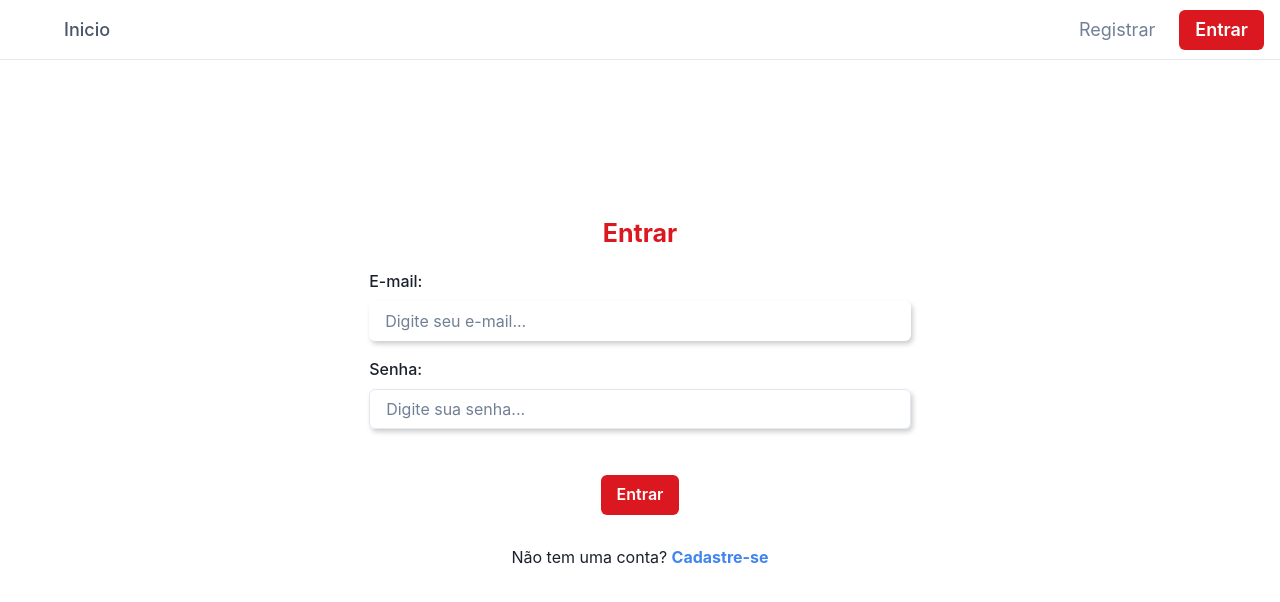
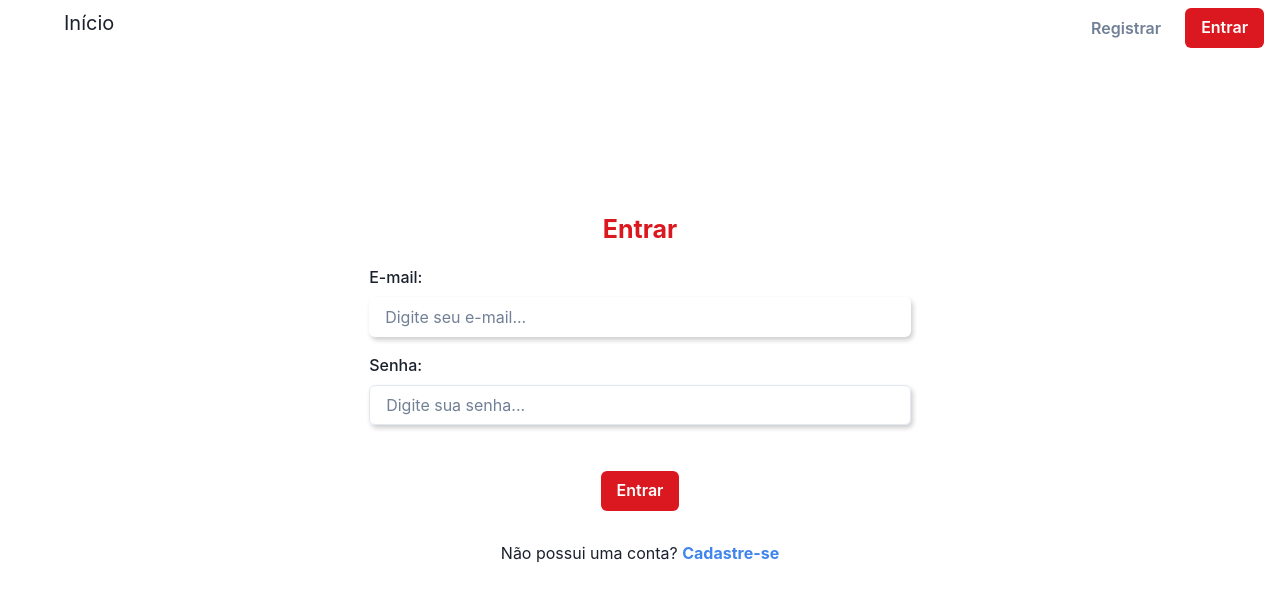
Before and after one commit to AnaJuliaSSdev/desafio-restaurantes, a React (Vite) app in the folder frontend/: page /login in a window 1280 px wide. Shown: the top 602 px of the page. Built offline with nearby package versions, Linux system fonts and the light colour scheme; no server answers.

Commit message:
css navigation
Co-authored-by: Arthur <ArthurVitor@users.noreply.github.com>

```diff
--- a/frontend/src/App.css
+++ b/frontend/src/App.css
@@ -38,4 +38,5 @@
     background-color: white !important ;
     color: var(--primaryRed) !important;
     box-shadow: 2px 3px 5px rgba(0, 0, 0, 0.2);
+    cursor: pointer;
 }
--- a/frontend/src/components/Navigation/Navigation.css
+++ b/frontend/src/components/Navigation/Navigation.css
@@ -0,0 +1,46 @@
+.link-start{
+    padding-top: 2px;
+    padding-bottom: 2px;
+    justify-content: space-between;
+    align-items: center;
+    font-weight: 600;
+    color: gray;
+}
+
+.link-start:hover{
+    text-decoration: none;
+}
+
+.flex-icon-mobile{
+    background-color: white;
+    color: gray;
+    min-height: 70px;
+    border-style: solid;
+    border-color: gray;
+    align-items: center;
+}
+
+.navigation-exit{
+    font-size: large;
+    font-weight: 700;
+}
+
+.navigation-register{
+    font-size: large;
+    font-weight: 400;
+}
+
+.link-home{
+    font-size: 30px !important;
+    font-weight: 600;
+    color: gray;
+}
+
+.link-home:hover{
+    text-decoration: none;
+    color: gray;
+}
+
+.mobile-nav-item{
+    border: 1px solid gray;
+}
--- a/frontend/src/components/Navigation/Navigation.tsx
+++ b/frontend/src/components/Navigation/Navigation.tsx
@@ -10,7 +10,6 @@ import {
   Collapse,
   Popover,
   PopoverTrigger,
-  useColorModeValue,
   useBreakpointValue,
   useDisclosure,
 } from "@chakra-ui/react";
@@ -21,7 +20,7 @@ import { useAuth } from "@/hooks/useAuth";
 export function Navigation() {
   const { isOpen, onToggle } = useDisclosure();
   const { t } = useTranslation();
-  const {accessToken, updateAccessToken} = useAuth();
+  const { accessToken, updateAccessToken } = useAuth();
 
   const logout = () => {
     updateAccessToken(null);
@@ -30,15 +29,10 @@ export function Navigation() {
   return (
     <Box>
       <Flex
-        bg={useColorModeValue("white", "gray.800")}
-        color={useColorModeValue("gray.600", "white")}
-        minH={"60px"}
         py={{ base: 2 }}
         px={{ base: 4 }}
         borderBottom={1}
-        borderStyle={"solid"}
-        borderColor={useColorModeValue("gray.200", "gray.900")}
-        align={"center"}
+        className="flex-icon-mobile"
       >
         <Flex
           flex={{ base: 1, md: "auto" }}
@@ -57,10 +51,7 @@ export function Navigation() {
         <Flex flex={{ base: 1 }} justify={{ base: "center", md: "start" }}>
           <Text
             textAlign={useBreakpointValue({ base: "center", md: "left" })}
-            fontFamily={"heading"}
-            color={useColorModeValue("gray.800", "white")}
           ></Text>
-
           <Flex display={{ base: "none", md: "flex" }} ml={10}>
             <DesktopNav />
           </Flex>
@@ -72,18 +63,35 @@ export function Navigation() {
           direction={"row"}
           spacing={6}
         >
-          { accessToken ?
+          {accessToken ? (
+            <Button
+              as={"a"}
+              display={{ base: "none", md: "inline-flex" }}
+              className="button-submit navigation-exit"
+              onClick={logout}
+            >
+              {t("navigation.exit")}
+            </Button>
+          ) : (
             <>
-              <Button as={"a"} display={{ base: "none", md: "inline-flex" }} fontSize={"lg"} fontWeight={600} className="button-submit" onClick={logout}>{t("navigation.exit")}</Button>
+              <Button
+                as={"a"}
+                variant={"link"}
+                href={"/register"}
+                className="navigation-register"
+              >
+                {t("navigation.register")}
+              </Button>
+              <Button
+                as={"a"}
+                display={{ base: "none", md: "inline-flex" }}
+                href={"/login"}
+                className="button-submit navigation-exit"
+              >
+                {t("navigation.login")}
+              </Button>
             </>
-            :
-            <>
-              <Button as={"a"} fontSize={"lg"} fontWeight={400} variant={"link"} href={"/register"}>{t("navigation.register")}</Button>
-              <Button as={"a"} display={{ base: "none", md: "inline-flex" }} fontSize={"lg"} fontWeight={600} href={"/login"} className="button-submit">{t("navigation.login")}</Button>
-            </>
-          }
-
-
+          )}
         </Stack>
       </Flex>
 
@@ -95,26 +103,18 @@ export function Navigation() {
 }
 
 const DesktopNav = () => {
-  const linkColor = useColorModeValue("gray.600", "gray.200");
-  const linkHoverColor = useColorModeValue("gray.800", "white");
   const { t } = useTranslation();
 
   return (
     <Stack direction={"row"} spacing={4}>
-      <Box key="tiririca">
+      <Box fontSize={20} key={t("home.home")}>
         <Popover trigger={"hover"} placement={"bottom-start"}>
           <PopoverTrigger>
             <Box
               as="a"
               p={2}
               href={"/"}
-              fontSize={"lg"}
-              fontWeight={500}
-              color={linkColor}
-              _hover={{
-                textDecoration: "none",
-                color: linkHoverColor,
-              }}
+              className="link-home"
             >
               {t("home.home")}
             </Box>
@@ -128,7 +128,7 @@ const DesktopNav = () => {
 const MobileNav = () => {
   return (
     <Stack
-      bg={useColorModeValue("white", "gray.800")}
+      bg={"white"}
       p={4}
       display={{ md: "none" }}
     >
@@ -143,32 +143,16 @@ const MobileNavItem = () => {
 
   return (
     <Stack spacing={4} onClick={onToggle}>
-      <Box
-        py={2}
-        as="a"
-        href={"/"}
-        justifyContent="space-between"
-        alignItems="center"
-        _hover={{
-          textDecoration: "none",
-        }}
-      >
-        <Text
-          fontWeight={600}
-          color={useColorModeValue("gray.600", "gray.200")}
-        >
-          {t("home.home")}
-        </Text>
+      <Box as="a" href={"/"} className="link-start">
+        <Text>{t("home.home")}</Text>
       </Box>
 
       <Collapse in={isOpen} animateOpacity style={{ marginTop: "0!important" }}>
         <Stack
           mt={2}
           pl={4}
-          borderLeft={1}
-          borderStyle={"solid"}
-          borderColor={useColorModeValue("gray.200", "gray.700")}
           align={"start"}
+          className="movile-nav-item"
         >
           <Box as="a" py={2} href={"#"}></Box>
         </Stack>
--- a/frontend/src/locales/pt.json
+++ b/frontend/src/locales/pt.json
@@ -1,7 +1,7 @@
 {
     "home": {
         "homePage": "Página Inicial",
-        "home": "Inicio",
+        "home": "Início",
         "login": "Entrar",
         "register": "Registrar",
         "exit": "Sair"
@@ -11,7 +11,9 @@
         "e-mail": "E-mail",
         "email-placeholder": "Digite seu e-mail...",
         "password": "Senha",
-        "password-placeholder": "Digite sua senha..."
+        "password-placeholder": "Digite sua senha...",
+        "dont-have-account": "Não possui uma conta? ",
+        "sign-up": "Cadastre-se"
     },
     "register": {
         "register": "Registrar",
@@ -23,7 +25,9 @@
         "e-mail": "E-mail",
         "password": "Senha",
         "password-placeholder": "Digite sua senha...",
-        "sign-up": "Cadastrar"
+        "sign-up": "Cadastrar",
+        "already-have-account": "Já tem uma conta? ",
+        "log-in": "Entre"
     },
     "navigation": {
         "label-restaurants": "Restaurantes",
@@ -32,6 +36,6 @@
         "login": "Entrar",
         "exit": "Sair",
         "register": "Registrar",
-        "home": "Inicio"
+        "home": "Início"
     }
 }
--- a/frontend/src/pages/Authenticate/AuthenticateUserPage.tsx
+++ b/frontend/src/pages/Authenticate/AuthenticateUserPage.tsx
@@ -123,7 +123,7 @@ export function AuthenticateUserPage() {
           </Button>
         </Container>
         <Container className="align-center">
-          <Text as={'p'}>Não tem uma conta? <Link href="/login" className="linkBlue" fontWeight={"bold"}>Cadastre-se</Link> </Text>
+          <Text as={'p'}>{t('authenticate.dont-have-account')}<Link href="/register" className="linkBlue" fontWeight={"bold"}>{t('authenticate.sign-up')}</Link> </Text>
         </Container>
       </FormControl>
     </Container>
--- a/frontend/src/pages/RegisterUserPage/RegisterUserPage.tsx
+++ b/frontend/src/pages/RegisterUserPage/RegisterUserPage.tsx
@@ -126,7 +126,7 @@ export function RegisterUserPage() {
         </Container>
 
         <Container className="align-center">
-          <Text as={'p'}>Já tem uma conta? <Link href="/login" className="linkBlue" fontWeight={"bold"}>Entre</Link> </Text>
+          <Text as={'p'}>{t('register.already-have-account')} <Link href="/login" className="linkBlue" fontWeight={"bold"}>{t('register.log-in')}</Link> </Text>
         </Container>
 
       </FormControl>
```
Also changed, not shown: frontend/src/pages/RegisterUserPage/RegisterUserPage.css (line endings or trailing spaces).
